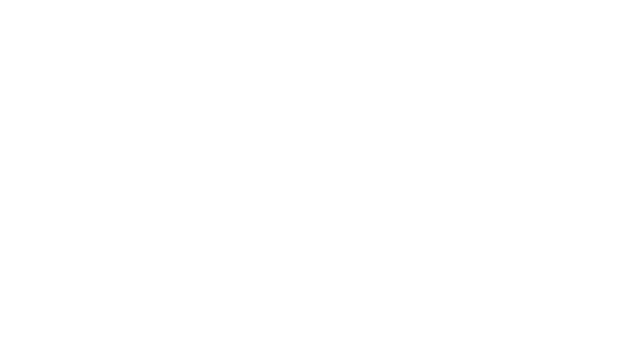
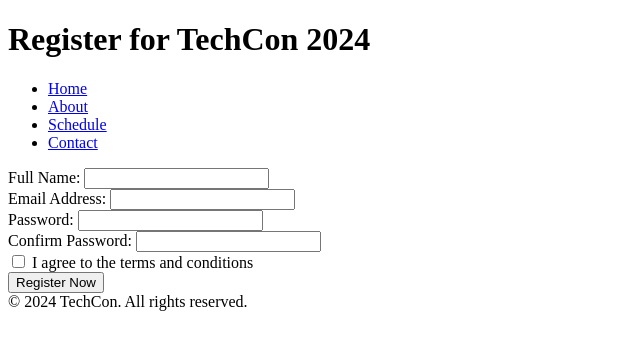
Before and after one commit to zsegla/TechCon_HTML, a plain HTML site: page techcon_website/register.html in a window 1280 px wide. Shown: the whole page, without its empty margins (0-640 px from the left). Drawn offline with Linux system fonts and the light colour scheme.

Commit message:
register file and footer issue

```diff
--- a/techcon_website/register.html
+++ b/techcon_website/register.html
@@ -0,0 +1,49 @@
+<!DOCTYPE html>
+<html lang="en">
+<head>
+    <meta charset="UTF-8">
+    <meta name="viewport" content="width=device-width, initial-scale=1.0">
+    <title>register</title>
+</head>
+<body>
+    <header>
+        <h1>Register for TechCon 2024</h1>
+        <nav>
+            <ul>
+                <li><a href="index.html">Home</a></li>
+                <li><a href="about.html">About</a></li>
+                <li><a href="schedule.html">Schedule</a></li>
+                <li><a href="contact.html">Contact</a></li>
+            </ul>
+        </nav>
+    </header>
+    <main>
+        <form>
+            <div>
+                <label for="name">Full Name:</label>
+                <input type="text" id="name" name="name" required>
+            </div>
+            <div>
+                <label for="email">Email Address:</label>
+                <input type="email" id="email" name="email" required>
+            </div>
+            <div>
+                <label for="password">Password:</label>
+                <input type="password" id="password" name="password" required>
+            </div>
+            <div>
+                <label for="confirm-password">Confirm Password:</label>
+                <input type="password" id="confirm-password" name="confirm-password" required>
+            </div>
+            <div>
+                <input type="checkbox" id="terms" name="terms" required>
+                <label for="terms">I agree to the terms and conditions</label>
+            </div>
+            <button type="submit">Register Now</button>
+        </form>
+    </main>
+    <footer>
+        &copy; 2024 TechCon. All rights reserved.
+    </footer>
+</body>
+</html>
```
Also changed, not shown: techcon_website/about.html (+1 -1 lines), techcon_website/index.html (+1 -1 lines), techcon_website/schedule.html (+1 -2 lines).
